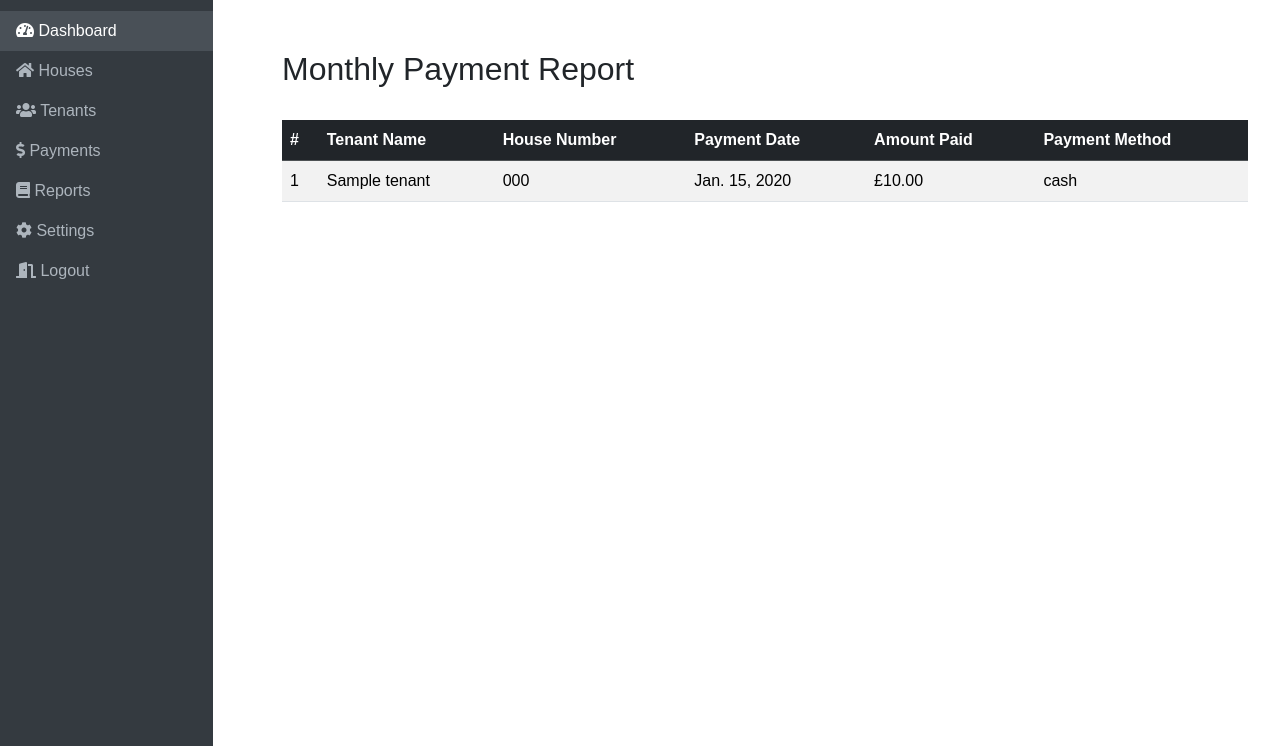
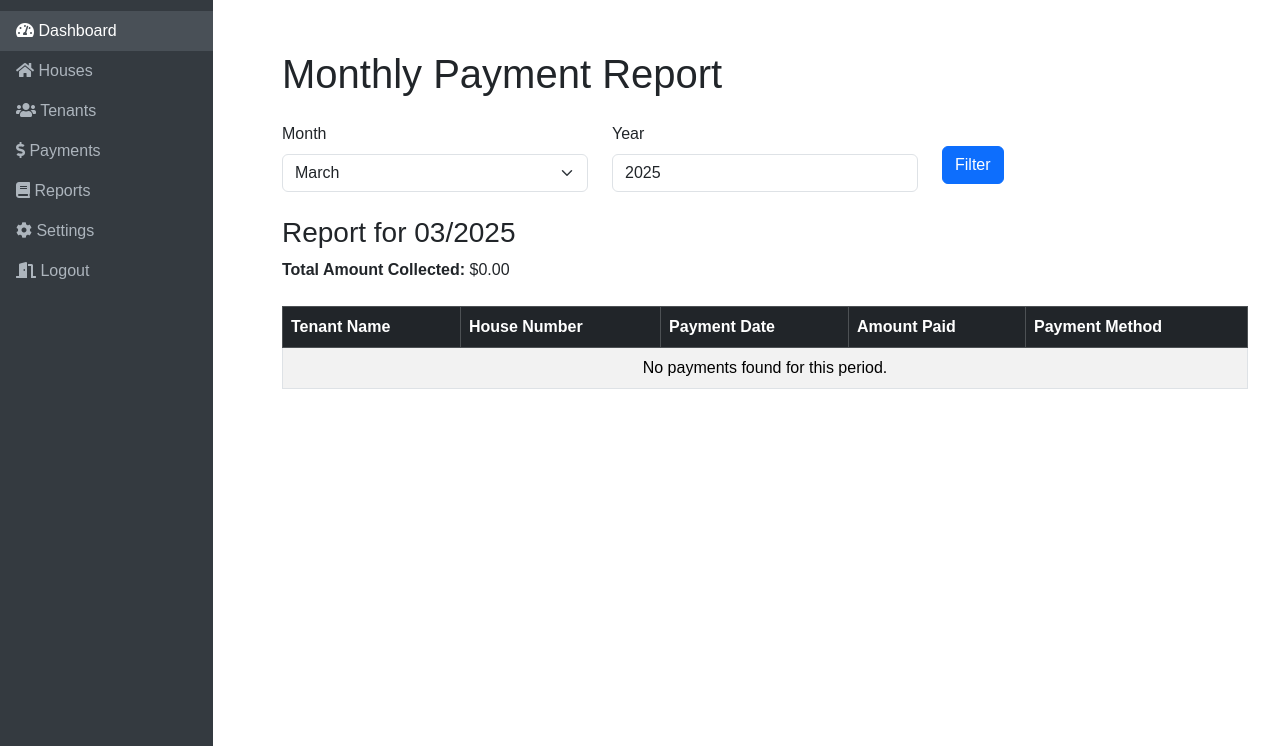
Before and after one commit to Danielkioko18/rental-system-in-django, a Django app: page /rentals/reports/monthly/ in a window 1280 px wide. Shown: the part 54-800 px from the top of the page. Run offline with Django 5.2, Linux system fonts and the light colour scheme; a user stored in the database is signed in; tables that the repository leaves empty hold one stand-in row (values such as "Sample post"); some libraries are stand-ins or nearby versions.

Commit message:
Monthly report update

```diff
--- a/rentals/templates/monthly-reports.html
+++ b/rentals/templates/monthly-reports.html
@@ -1,16 +1,50 @@
 {% extends 'base.html' %}
 
 {% block content %}
-<div class="container-fluid">
-    <div class="row mb-4">
-        <h2 class="mt-4">Monthly Payment Report</h2>
+  <div class="container">
+    <h1 class="my-4">Monthly Payment Report</h1>
+
+    <!-- Search Form to Select Month and Year -->
+    <form method="get" action="{% url 'rentals:monthly-reports' %}" class="mb-4">
+      <div class="row">
+        <div class="col-md-4">
+          <label for="month" class="form-label">Month</label>
+          <select name="month" id="month" class="form-select">
+            <option value="01" {% if month == '01' %}selected{% endif %}>January</option>
+            <option value="02" {% if month == '02' %}selected{% endif %}>February</option>
+            <option value="03" {% if month == '03' %}selected{% endif %}>March</option>
+            <option value="04" {% if month == '04' %}selected{% endif %}>April</option>
+            <option value="05" {% if month == '05' %}selected{% endif %}>May</option>
+            <option value="06" {% if month == '06' %}selected{% endif %}>June</option>
+            <option value="07" {% if month == '07' %}selected{% endif %}>July</option>
+            <option value="08" {% if month == '08' %}selected{% endif %}>August</option>
+            <option value="09" {% if month == '09' %}selected{% endif %}>September</option>
+            <option value="10" {% if month == '10' %}selected{% endif %}>October</option>
+            <option value="11" {% if month == '11' %}selected{% endif %}>November</option>
+            <option value="12" {% if month == '12' %}selected{% endif %}>December</option>
+          </select>
         </div>
 
-    <div class="table-responsive">
-        <table class="table table-striped table-hover">
+        <div class="col-md-4">
+          <label for="year" class="form-label">Year</label>
+          <input type="number" name="year" id="year" class="form-control" value="{{ year }}" min="2000" max="{{ current_year }}">
+        </div>
+
+        <div class="col-md-4">
+          <button type="submit" class="btn btn-primary mt-4">Filter</button>
+        </div>
+      </div>
+    </form>
+
+    <h3>Report for {{ month }}/{{ year }}</h3>
+
+    <!-- Display Total Amount Collected -->
+    <p><strong>Total Amount Collected: </strong>${{ total_collected }}</p>
+
+    <!-- Payment Details Table -->
+    <table class="table table-striped table-bordered mt-4">
       <thead class="table-dark">
         <tr>
-                    <th>#</th>
           <th>Tenant Name</th>
           <th>House Number</th>
           <th>Payment Date</th>
@@ -21,16 +55,18 @@
       <tbody>
         {% for payment in payments %}
           <tr>
-                    <td>{{ forloop.counter }}</td>
             <td>{{ payment.tenant.name }}</td>
             <td>{{ payment.tenant.house.number }}</td>
             <td>{{ payment.payment_date }}</td>
-                    <td>£{{ payment.amount_paid }}</td>
+            <td>${{ payment.amount_paid }}</td>
             <td>{{ payment.payment_method }}</td>
+          </tr>
+        {% empty %}
+          <tr>
+            <td colspan="5" class="text-center">No payments found for this period.</td>
           </tr>
         {% endfor %}
       </tbody>
     </table>
   </div>
-</div>
 {% endblock %}
--- a/rentals/views.py
+++ b/rentals/views.py
@@ -1,4 +1,5 @@
 from datetime import date
+from django.utils.dateparse import parse_date
 from django.db.models import Sum, Count
 from decimal import Decimal
 from django.shortcuts import redirect, get_object_or_404
@@ -227,8 +228,33 @@ class MonthlyReportsView(LoginRequiredMixin, TemplateView):
 
     def get_context_data(self, **kwargs):
         context = super().get_context_data(**kwargs)
-        context['payments'] = Payment.objects.all()
+
+        # Get the month and year parameters from the GET request
+        month = self.request.GET.get('month')
+        year = self.request.GET.get('year')
+
+        # If no month or year is provided, default to current month and year
+        if not month or not year:
+            month = str(date.today().month).zfill(2)
+            year = str(date.today().year)
+
+        # Construct the date range for the selected month and year
+        start_date = f"{year}-{month}-01"
+        end_date = f"{year}-{month}-{date(year=int(year), month=int(month), day=1).replace(day=28).strftime('%d')}"
+
+        # Filter payments within the range of the selected month and year
+        payments = Payment.objects.filter(payment_date__gte=start_date, payment_date__lte=end_date)
+
+        # Calculate the total payments for the month
+        total_collected = payments.aggregate(total=Sum('amount_paid'))['total'] or Decimal('0.00')
+
+        context['payments'] = payments
+        context['total_collected'] = total_collected
+        context['month'] = month
+        context['year'] = year
+
         return context
+
 
 
 class CreditBalancesReportView(LoginRequiredMixin, TemplateView):
```
Lines whose indentation alone changed are shown as unchanged.
